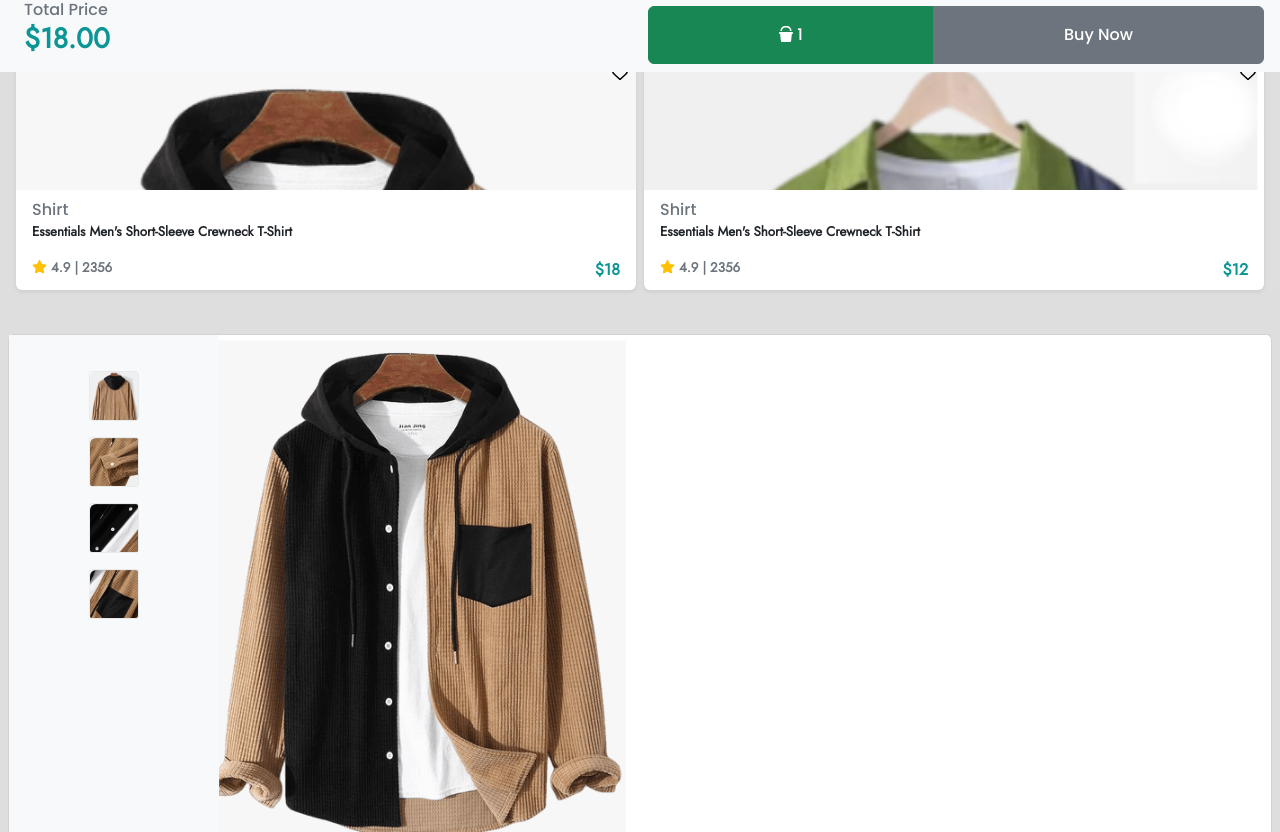
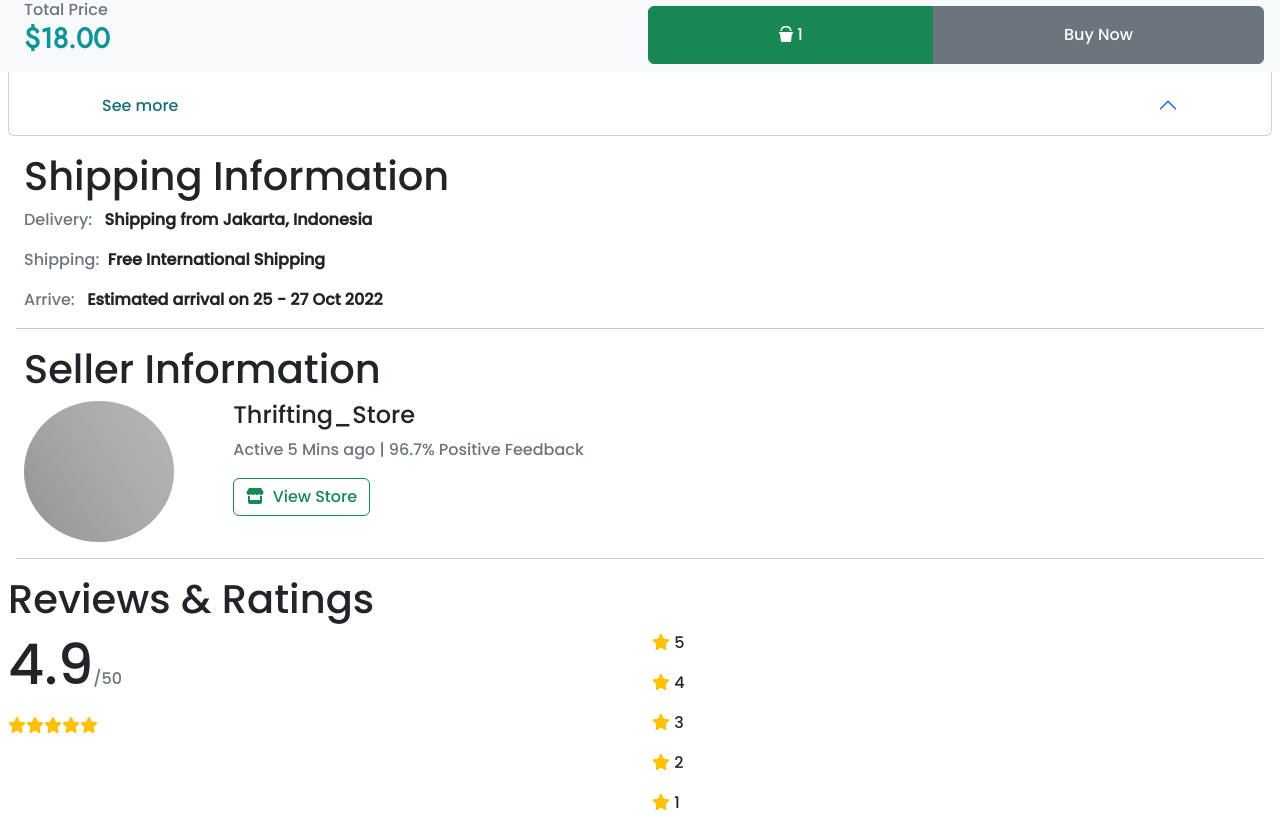
Before and after one commit to Stano-254/e-commerce, an Angular app: page /product/product_details in a window 1280 px wide. Shown: the part 728-1560 px from the top of the page. Built offline with nearby package versions, Linux system fonts and the light colour scheme.

Commit message:
rating almost

```diff
--- a/src/app/app.component.html
+++ b/src/app/app.component.html
@@ -1 +1 @@
-<app-dashboard></app-dashboard>
+<router-outlet></router-outlet>
--- a/src/app/app.module.ts
+++ b/src/app/app.module.ts
@@ -1,5 +1,6 @@
 import { NgModule } from '@angular/core';
 import { BrowserModule } from '@angular/platform-browser';
+import { AppRoutingModule } from './app-routing.module'
 
 import { NgbModule } from '@ng-bootstrap/ng-bootstrap';
 import {FontAwesomeModule, FaIconLibrary} from '@fortawesome/angular-fontawesome';
@@ -12,7 +13,7 @@ import { SearchComponent } from './search/search.component';
 import { NgbdCarouselConfig } from './carousel/carousel-config';
 import { ProductComponent } from './product/product.component';
 import { AddonservicesComponent } from './addonservices/addonservices.component';
-import { ProductdetailsComponent } from './productdetails/productdetails.component';
+import { ProductdetailsComponent } from './product/productdetails/productdetails.component';
 
 @NgModule({
   declarations: [
@@ -27,6 +28,7 @@ import { ProductdetailsComponent } from './productdetails/productdetails.compone
   ],
   imports: [
     BrowserModule,
+    AppRoutingModule,
     NgbModule,
     FontAwesomeModule,
     NgbdCarouselConfig,
--- a/src/app/dashboard/dashboard.component.html
+++ b/src/app/dashboard/dashboard.component.html
@@ -42,6 +42,6 @@
     </div>
     <div>
         <!-- test -->
-        <app-productdetails></app-productdetails>
+
     </div>
 </div>
--- a/src/app/product/product.component.html
+++ b/src/app/product/product.component.html
@@ -2,6 +2,7 @@
 
     <div class="row p-0 pt-3 products">
       <div class="p-1 flex-item" *ngFor="let product of products">
+        <a [routerLink]="['./product_details']" routerLinkActive="active" ariaCurrentWhenActive="page" class="text-decoration-none">
         <div class="card shadow-sm">
           <div class="card-img">
             <span>
@@ -17,5 +18,6 @@
           </div>
           </div>
       </div>
+      </a>
     </div>
     </div>
--- a/src/app/product/product.component.ts
+++ b/src/app/product/product.component.ts
@@ -16,5 +16,7 @@ export class ProductComponent {
     {"desc":"Essentials Men's Short-Sleeve Crewneck T-Shirt","image":"assets/img/shirt_image.png","price":12.00,"rating":4.9, 'reviews':2356},
   ]
 
-
+  view_product_details(product:any){
+    console.log(product)
+  }
 }
--- a/src/app/productdetails/productdetails.component.html
+++ b/src/app/product/productdetails/productdetails.component.html
@@ -32,15 +32,15 @@
         </div>
         <ul class="nav nav-tabs" id="aboutTab" role="tablist">
           <li class="nav-item" role="presentation">
-            <button class="nav-link active " id="home-tab" data-bs-toggle="tab" data-bs-target="#home" type="button" role="tab" aria-controls="home" aria-selected="true">About Item</button>
+            <button class="nav-link active " id="about-tab" data-bs-toggle="tab" data-bs-target="#about" type="button" role="tab" aria-controls="about" aria-selected="true">About Item</button>
           </li>
           <li class="nav-item" role="presentation">
-            <button class="nav-link" id="profile-tab" data-bs-toggle="tab" data-bs-target="#profile" type="button" role="tab" aria-controls="profile" aria-selected="false">Reviews</button>
+            <button class="nav-link" id="review-tab" data-bs-toggle="tab" data-bs-target="#review" type="button" role="tab" aria-controls="review" aria-selected="false">Reviews</button>
           </li>
 
         </ul>
         <div class="tab-content" id="myTabContent">
-          <div class="tab-pane fade show active" id="home" role="tabpanel" aria-labelledby="home-tab">
+          <div class="tab-pane fade show active" id="about" role="tabpanel" aria-labelledby="about-tab">
               <div class="container pt-2">
                 <div class="row row-cols-2 d-flex justify-content-between">
                   <p class="col-6 about_item"><span class="text-muted">Brand: &nbsp;</span><b>chArmkpR</b></p>
@@ -85,8 +85,30 @@
 
               </div>
           </div>
-          <div class="tab-pane fade" id="profile" role="tabpanel" aria-labelledby="profile-tab">
-              <p>profile tab</p>
+          <div class="tab-pane fade" id="review" role="tabpanel" aria-labelledby="review-tab">
+            <div class="d-block m-2 ">
+              <h1>Reviews & Ratings</h1>
+              <div class="row">
+                <div class="col-6 ">
+                  <p><span class="display-4">4.9</span><span class="text-muted text-sm">/50</span></p>
+                  <fa-icon [icon]="['fas', 'star']" class="text-warning"></fa-icon>
+                  <fa-icon [icon]="['fas', 'star']" class="text-warning"></fa-icon>
+                  <fa-icon [icon]="['fas', 'star']" class="text-warning"></fa-icon>
+                  <fa-icon [icon]="['fas', 'star']" class="text-warning"></fa-icon>
+                  <fa-icon [icon]="['fas', 'star']" class="text-warning"></fa-icon>
+                </div>
+                <div class="col-6">
+                  <p><fa-icon [icon]="['fas', 'star']" class="text-warning"></fa-icon>&nbsp;5</p>
+                  <p><fa-icon [icon]="['fas', 'star']" class="text-warning"></fa-icon>&nbsp;4</p>
+                  <p><fa-icon [icon]="['fas', 'star']" class="text-warning"></fa-icon>&nbsp;3</p>
+                  <p><fa-icon [icon]="['fas', 'star']" class="text-warning"></fa-icon>&nbsp;2</p>
+                  <p><fa-icon [icon]="['fas', 'star']" class="text-warning"></fa-icon>&nbsp;1</p>
+
+                </div>
+
+              </div>
+
+            </div>
           </div>
         </div>
 
@@ -95,6 +117,56 @@
       </div>
 
     </div>
+    <div>
+    <div class="d-block px-3 m-2 ">
+      <h1>Shipping Information</h1>
+      <p><span class="text-muted"> Delivery: &nbsp;&nbsp;</span> <b>Shipping from Jakarta, Indonesia</b></p>
+      <p><span class="text-muted"> Shipping:&nbsp;&nbsp;</span><b>Free International Shipping</b> </p>
+      <p><span class="text-muted"> Arrive: &nbsp;&nbsp;</span><b>Estimated arrival on 25 - 27 Oct 2022</b> </p>
+
+    </div>
+    <hr class="mx-3">
+    <div class="d-block px-3 m-2 ">
+      <h1>Seller Information </h1>
+      <div class="d-flex row">
+        <div class="col-2">
+        <img src="assets/img/backgrou.jpg" class="img-fluid rounded-circle bg-light " width="150px" height="150px" alt="Thifting store">
+        </div>
+        <div class="col-10">
+        <h2 class="h4">Thrifting_Store</h2>
+        <p><span class="text-muted">Active 5 Mins ago | 96.7% Positive Feedback</span></p>
+        <button class="btn text-success border-success" ><fa-icon [icon]="['fas', 'store']" class="text-success"></fa-icon>&nbsp; View Store</button>
+      </div>
+
+      </div>
+
+
+    </div>
+    <hr class="mx-3">
+    <div class="d-block m-2 " style="margin-bottom: 80px;">
+      <h1>Reviews & Ratings</h1>
+      <div class="row">
+        <div class="col-6 ">
+          <p><span class="display-4">4.9</span><span class="text-muted text-sm">/50</span></p>
+          <fa-icon [icon]="['fas', 'star']" class="text-warning"></fa-icon>
+          <fa-icon [icon]="['fas', 'star']" class="text-warning"></fa-icon>
+          <fa-icon [icon]="['fas', 'star']" class="text-warning"></fa-icon>
+          <fa-icon [icon]="['fas', 'star']" class="text-warning"></fa-icon>
+          <fa-icon [icon]="['fas', 'star']" class="text-warning"></fa-icon>
+        </div>
+        <div class="col-6">
+          <p><fa-icon [icon]="['fas', 'star']" class="text-warning"></fa-icon>&nbsp;5</p>
+          <p><fa-icon [icon]="['fas', 'star']" class="text-warning"></fa-icon>&nbsp;4</p>
+          <p><fa-icon [icon]="['fas', 'star']" class="text-warning"></fa-icon>&nbsp;3</p>
+          <p><fa-icon [icon]="['fas', 'star']" class="text-warning"></fa-icon>&nbsp;2</p>
+          <p><fa-icon [icon]="['fas', 'star']" class="text-warning"></fa-icon>&nbsp;1</p>
+
+        </div>
+
+      </div>
+
+    </div>
+
     <div class="bg-light d-flex justify-content-between px-4 pt-2 fixed-bottom">
         <div class="col-6">
           <p class="text-muted">Total Price <br>
@@ -106,5 +178,6 @@
           <button type="button" class="btn btn-secondary text-white px-3">Buy Now</button>
         </div>
   </div>
+</div>
 
 </div>
--- a/src/app/productdetails/productdetails.component.ts
+++ b/src/app/product/productdetails/productdetails.component.ts
@@ -1,4 +1,5 @@
 import { Component } from '@angular/core';
+import { Router, ActivatedRoute, ParamMap } from '@angular/router';
 
 @Component({
   selector: 'app-productdetails',
@@ -8,10 +9,19 @@ import { Component } from '@angular/core';
 export class ProductdetailsComponent {
    view = "show"
    no_view = ""
+   product :any
 
-  constructor(){
+constructor(
+  private route: ActivatedRoute,
+){
 
-  }
+}
+
+ngOnInit() {
+  this.route.queryParams.subscribe(params => {
+    this.product = params['product'];
+  });
+}
   toggle_view(){
     if(this.view==''){
       this.view="show"
```
Also changed, not shown: src/app/app-routing.module.ts (added, +22 -0 lines), src/app/app.routing.ts (added, +15 -0 lines), src/app/product/productdetails/productdetails.component.scss (renamed from src/app/productdetails/productdetails.component.scss), src/assets/img/backgrou.jpg (added), 1 other file (tests, documents, lock files or other folders).
